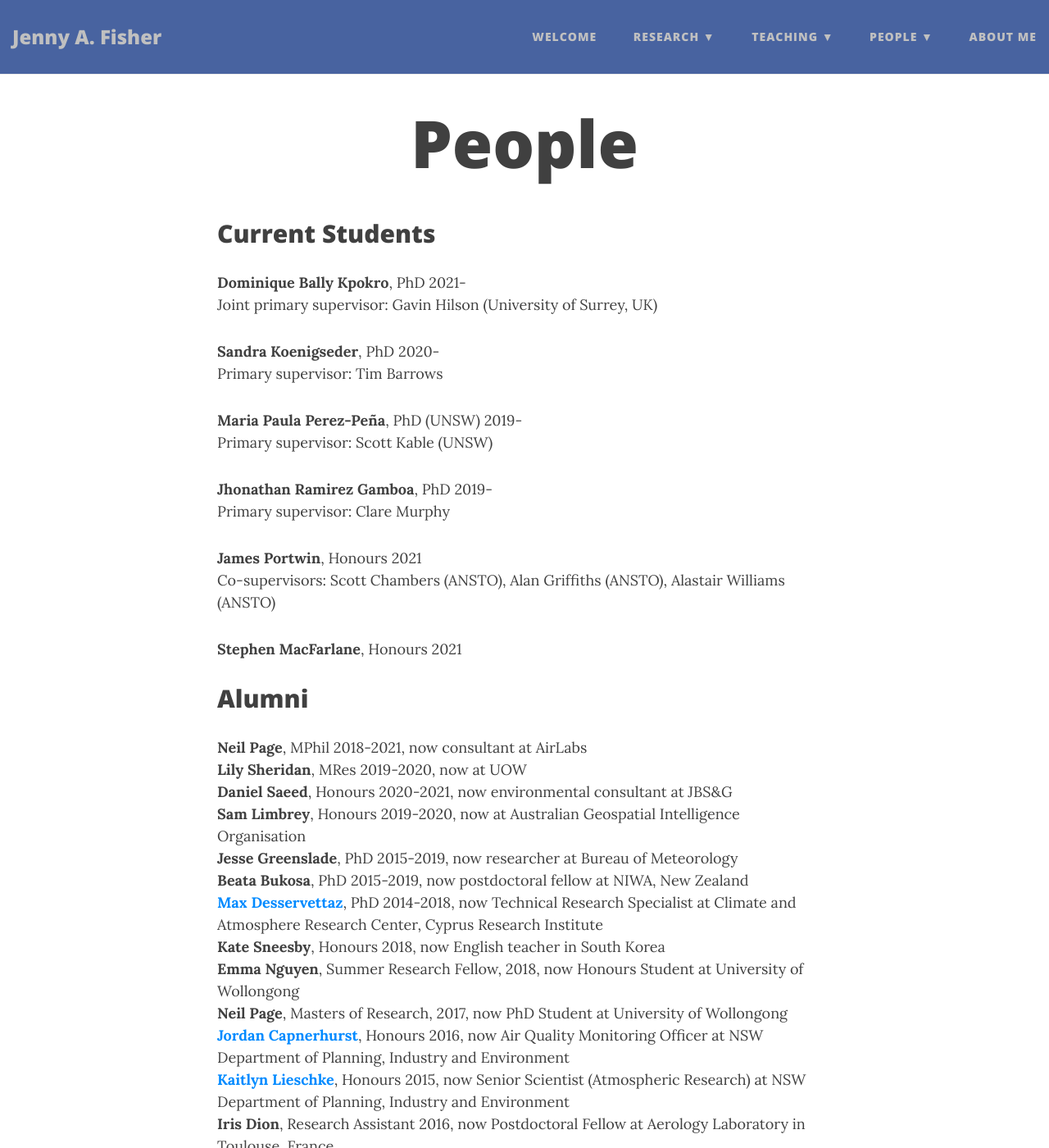
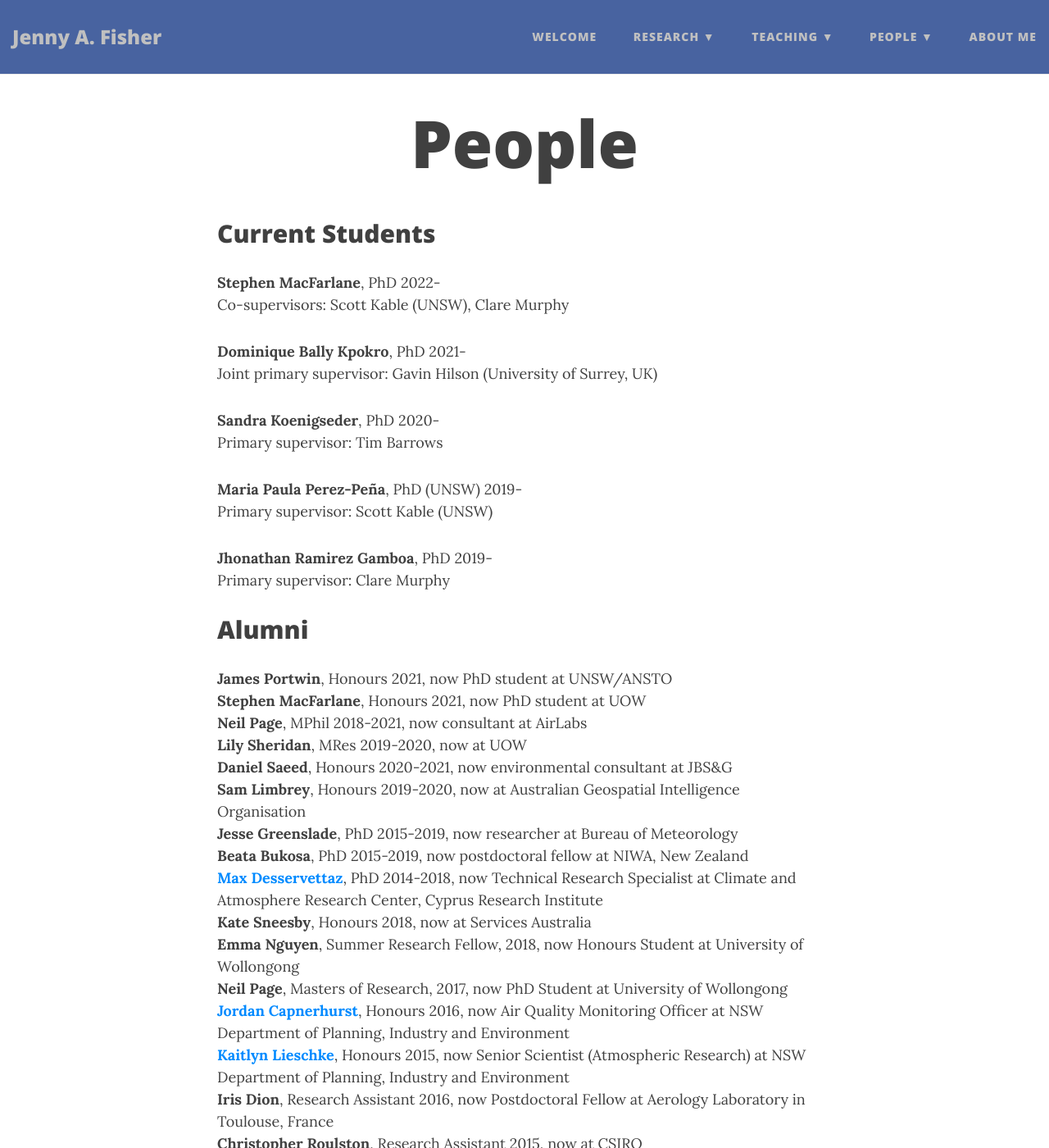
Before and after one commit to jennyfisher/jennyfisher.github.io, a Jekyll site: the page built from people.md, in a window 1280 px wide and 1400 px high. Shown: the whole window at 82% size. Built offline with Jekyll 4.4.1, drawn with Linux system fonts in a browser that asks for light colours; nearby versions of some CDN libraries.

Commit message:
Update people.md

```diff
--- a/people.md
+++ b/people.md
@@ -4,6 +4,9 @@ title: People
 ---
 
 ## Current Students
+
+**Stephen MacFarlane**, PhD 2022-<br/>
+       Co-supervisors: Scott Kable (UNSW), Clare Murphy
 
 **Dominique Bally Kpokro**, PhD 2021-<br/>
        Joint primary supervisor: Gavin Hilson (University of Surrey, UK)
@@ -17,14 +20,11 @@ title: People
 **Jhonathan Ramirez Gamboa**, PhD 2019-<br/>
        Primary supervisor: Clare Murphy
 
-**James Portwin**, Honours 2021<br/>
-       Co-supervisors: Scott Chambers (ANSTO), Alan Griffiths (ANSTO), Alastair Williams (ANSTO)
-
-**Stephen MacFarlane**, Honours 2021
-
 
 ## Alumni
 
+**James Portwin**, Honours 2021, now PhD student at UNSW/ANSTO<br/>
+**Stephen MacFarlane**, Honours 2021, now PhD student at UOW<br/>
 **Neil Page**, MPhil 2018-2021, now consultant at AirLabs<br/>
 **Lily Sheridan**, MRes 2019-2020, now at UOW<br/>
 **Daniel Saeed**, Honours 2020-2021, now environmental consultant at JBS&G<br/>
@@ -32,7 +32,7 @@ title: People
 **Jesse Greenslade**, PhD 2015-2019, now researcher at Bureau of Meteorology<br/>
 **Beata Bukosa**, PhD 2015-2019, now postdoctoral fellow at NIWA, New Zealand<br/>
 **[Max Desservettaz](https://www.cyi.ac.cy/index.php/care-c/about-the-center/care-c-our-people/itemlist/user/1049-maximilien-desservettaz.html)**, PhD 2014-2018, now Technical Research Specialist at Climate and Atmosphere Research Center, Cyprus Research Institute<br/>
-**Kate Sneesby**, Honours 2018, now English teacher in South Korea<br/>
+**Kate Sneesby**, Honours 2018, now at Services Australia<br/>
 **Emma Nguyen**, Summer Research Fellow, 2018, now Honours Student at University of Wollongong<br/>
 **Neil Page**, Masters of Research, 2017, now PhD Student at University of Wollongong<br/>
 **[Jordan Capnerhurst](https://www.linkedin.com/in/jordan-capnerhurst-409b53b9)**, Honours 2016, now Air Quality Monitoring Officer at NSW Department of Planning, Industry and Environment<br/>
```
